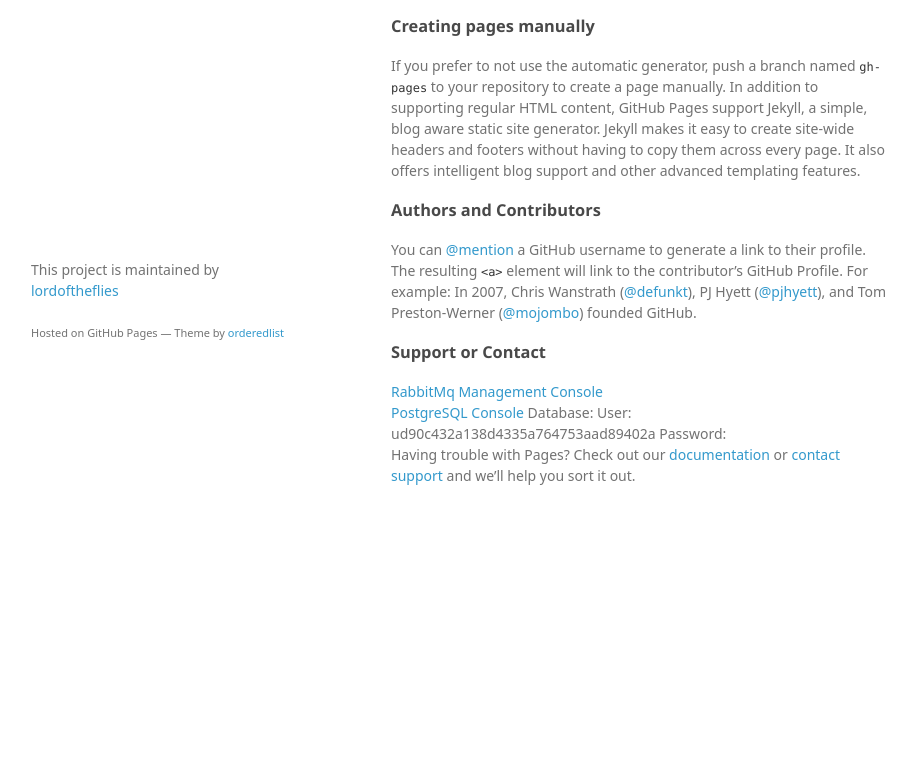
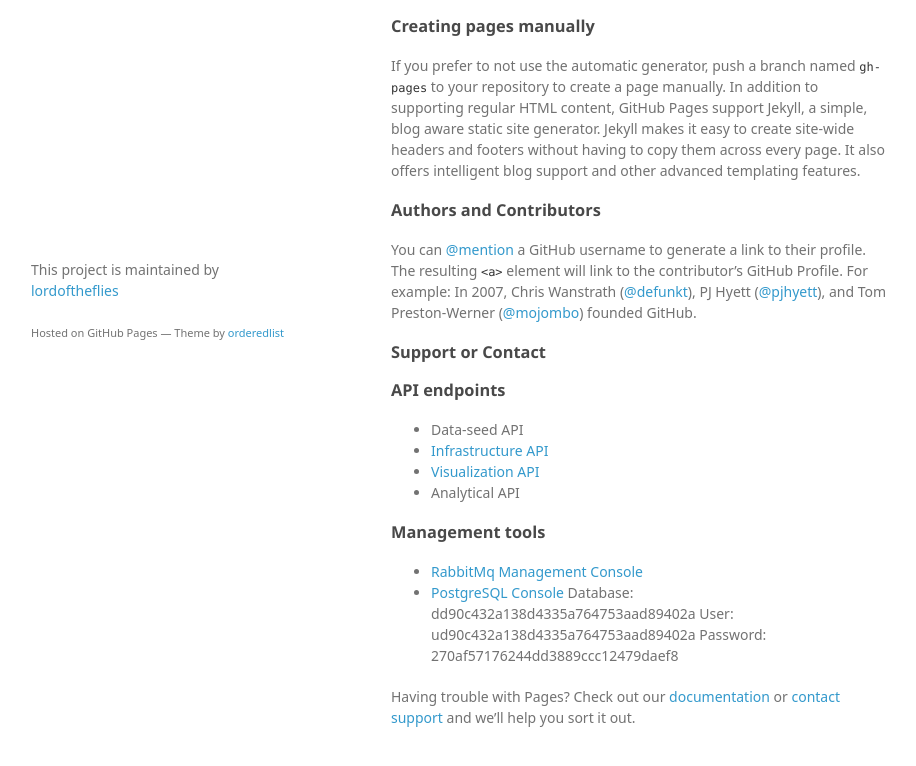
Before and after one commit to lordoftheflies/hydra-wacky, a plain HTML site: page index.html in a window 1280 px wide. Shown: the part 388-1154 px from the top of the page, without its empty margins (179-1095 px from the left). Before the commit the page ends 944 px from the top, so only its background shows below. Drawn offline with Linux system fonts and the light colour scheme; a web font is replaced by a local one.

Commit message:
Add live demo links.

```diff
--- a/index.html
+++ b/index.html
@@ -51,15 +51,34 @@
 <h3>
 <a id="support-or-contact" class="anchor" href="#support-or-contact" aria-hidden="true"><span aria-hidden="true" class="octicon octicon-link"></span></a>Support or Contact</h3>
 
-<div>
-<a href="https://pivotal-rabbitmq-35.system.aws-usw02-pr.ice.predix.io/#/queues/f7793d88-3051-4f31-b382-f427bcb10a4c">RabbitMq Management Console</a>
-</div>
-<div>
-<a href="http://hydra-phppgadmin.run.aws-usw02-pr.ice.predix.io">PostgreSQL Console</a>
-  <span>Database: </span>
-  <span>User: ud90c432a138d4335a764753aad89402a</span>
-  <span>Password: </span>
-</div>
+<h3>API endpoints</h3>
+<ul>
+  <li>
+    <span>Data-seed API</span>
+  </li>
+  <li>
+    <a href="http://hydra-datasource-infrastructure.run.aws-usw02-pr.ice.predix.io/swagger-ui.html">Infrastructure API</a>
+  </li>
+  <li>
+    <a href="http://hydra-datasource-visualization.run.aws-usw02-pr.ice.predix.io/swagger-ui.html">Visualization API</a>
+  </li>
+  <li>
+    <span>Analytical API</span>
+  </li>
+</ul>
+
+<h3>Management tools</h3>
+<ul>
+  <li>
+    <a href="https://pivotal-rabbitmq-35.system.aws-usw02-pr.ice.predix.io/#/queues/f7793d88-3051-4f31-b382-f427bcb10a4c">RabbitMq Management Console</a>
+  </li>
+  <li>
+    <a href="http://hydra-phppgadmin.run.aws-usw02-pr.ice.predix.io">PostgreSQL Console</a>
+    <span>Database: dd90c432a138d4335a764753aad89402a</span>
+    <span>User: ud90c432a138d4335a764753aad89402a</span>
+    <span>Password: 270af57176244dd3889ccc12479daef8</span>
+  </li>
+</ul>
 
 <p>Having trouble with Pages? Check out our <a href="https://help.github.com/pages">documentation</a> or <a href="https://github.com/contact">contact support</a> and we’ll help you sort it out.</p>
       </section>
```
